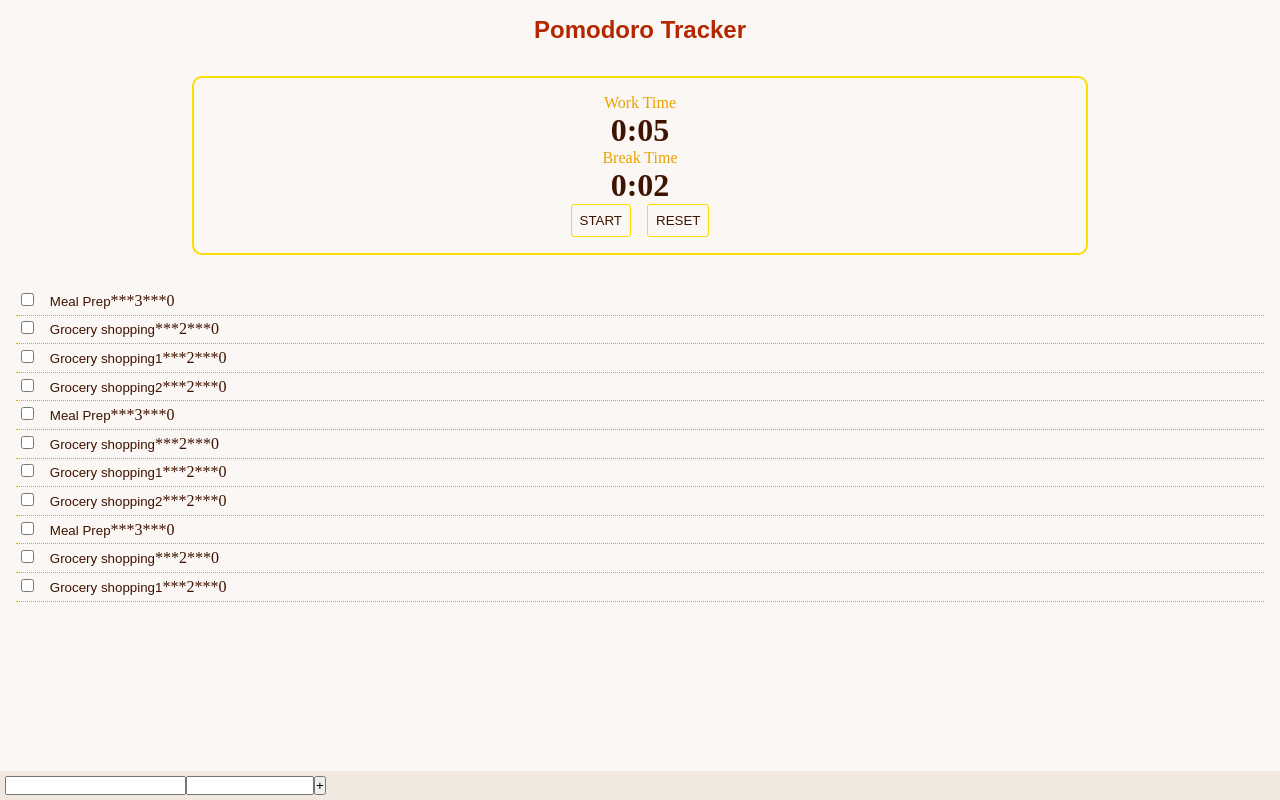
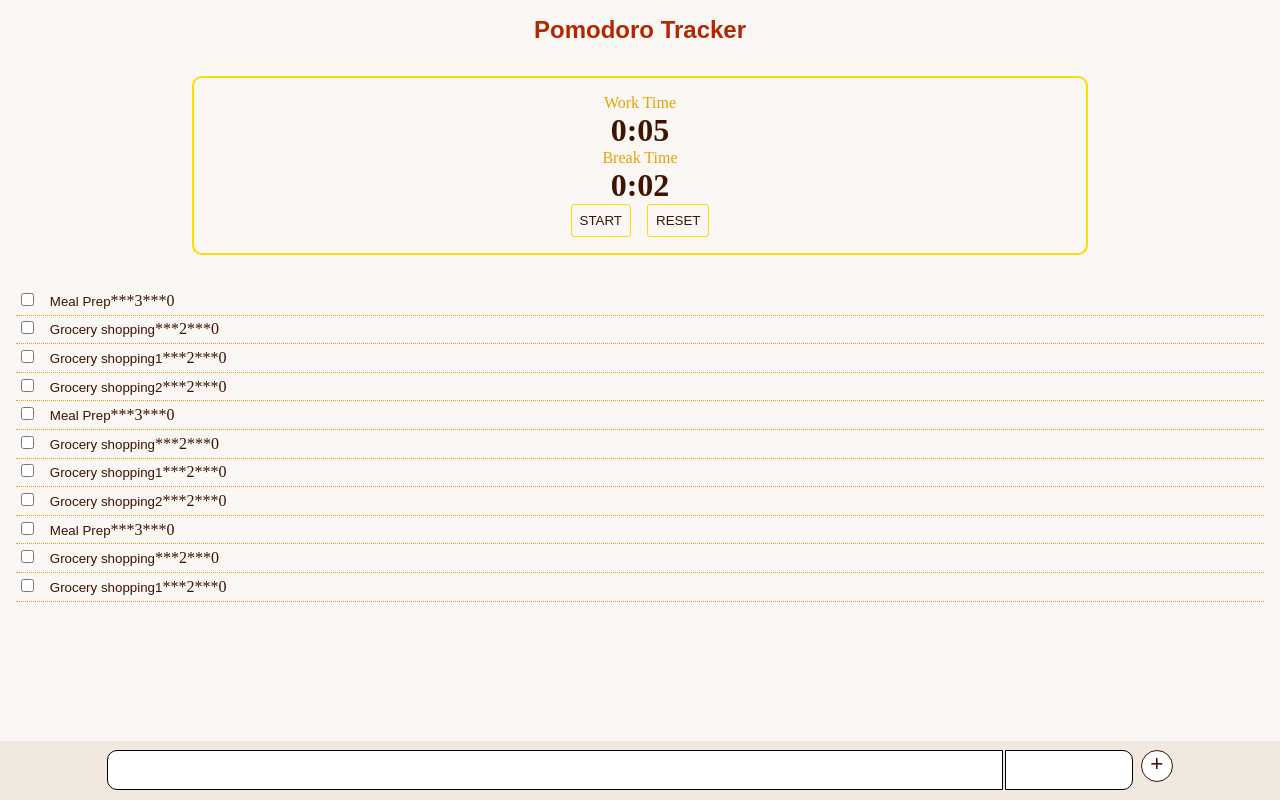
Before and after one commit to carocodingk/PomodoroTracker, a Next.js app: page / in a window 1280 px wide. Built offline with nearby package versions, Linux system fonts and the light colour scheme.

Commit message:
Added styling to new task input component

```diff
--- a/src/pages/index.js
+++ b/src/pages/index.js
@@ -277,11 +277,12 @@ function NewTask({taskKeys, setTaskKey, setTaskList}){
   }
 
   return(
-    <div className="flexBox flexRow">
+    <div id="taskInput" className="flexBox flexRow flexJustifyCenter">
       {/* Task description field */}
       <div className="flexBox flexColumn">
         {/* <label className="brown">Task description: </label> */}
-        <input id="newTaskInput" type="text" onChange={
+        <input id="newTaskInput"
+          type="text" onChange={
             (e) =>
               setNewTask((prevState) => ({
                 ...prevState,
@@ -305,7 +306,8 @@ function NewTask({taskKeys, setTaskKey, setTaskList}){
         />
       </div>
       {/* Add to list button */}
-      <input type="button" value="+" onClick={()=> {
+      <input id="newTaskButton" className="brown"
+        type="button" value="+" onClick={()=> {
           inputVerification()
         }
       }/>
--- a/src/styles/styles.css
+++ b/src/styles/styles.css
@@ -98,16 +98,42 @@
 #bottom {
     position: absolute;
     bottom: 0;
-    padding: 5px;
+    padding: 0.6rem;
     width: 100vw;
     background-color: #f1e8df;
 }
 
+#taskInput {
+    /* border: 1px solid greenyellow; */
+    width: 80wv;
+}
+
 #newTaskInput {
-    max-width: 70vw;
+    height: 5vh;
+    width: 70vw;
     overflow: auto;
+    border: 1px solid black;
+    border-top-left-radius: 10px;
+    border-bottom-left-radius: 10px;
 }
 
 #newCycleInput {
-    max-width: 10vw;
+    width: 10vw;
+    height: 5vh;
+    margin-left: 0.1rem;
+    border: 1px solid black;
+    border-top-right-radius: 10px;
+    border-bottom-right-radius: 10px;
+    /* border-radius: 3px; */
 }
+
+#newTaskButton {
+    width: 2rem;
+    height: 2rem;
+    border-radius: 2rem;
+    border: 1px solid #3F1300;
+    background-color: white;
+    padding-bottom: 0.25rem;
+    font-size: 1.4rem;
+    margin-left: 0.5rem;
+}
```
Lines whose indentation alone changed are shown as unchanged.
